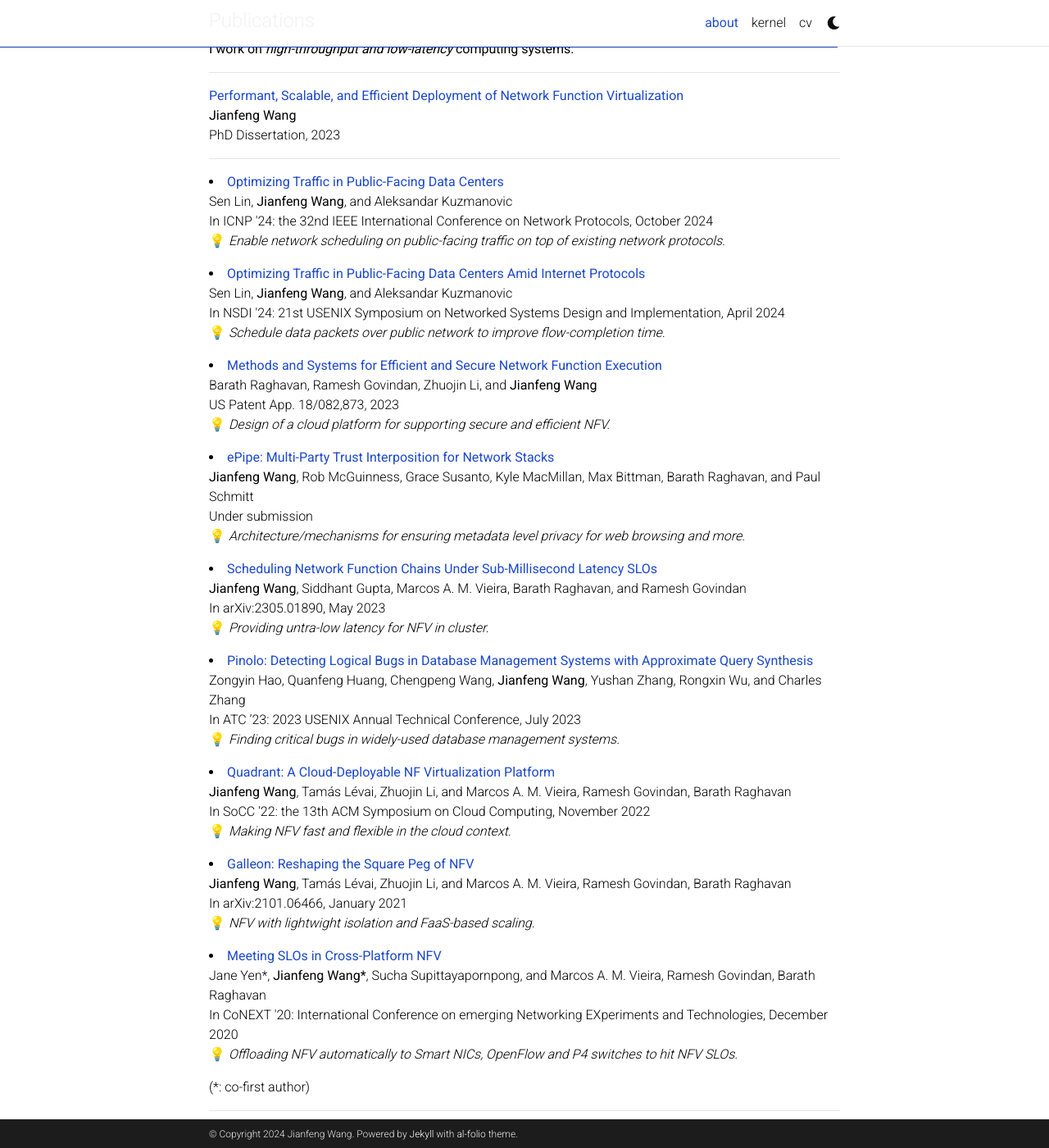
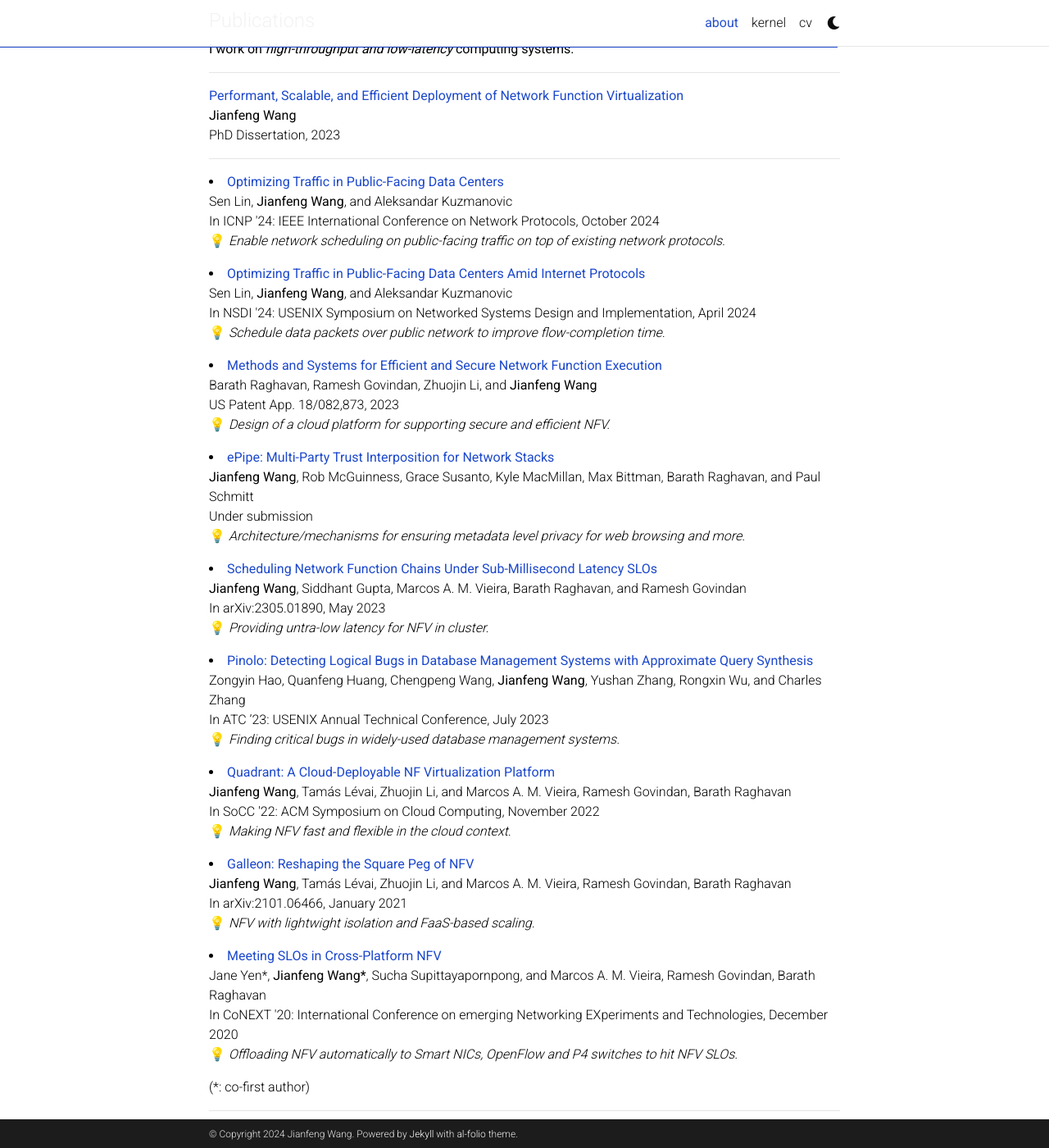
Before and after one commit to jianfenw/jianfenw.github.io, a Jekyll site: the page built from _pages/about.md, in a window 1280 px wide and 1400 px high, scrolled down 1031 px. Shown: the whole window at 82% size. Built offline with Jekyll 4.4.1, drawn with Linux system fonts in a browser that asks for light colours; full-size pictures stand in for the smaller copies a plugin makes; emoji names are drawn with the system emoji font; comment, search, counter and statistics services are not loaded; a style sheet for code colours, icons or effects is not loaded.

Commit message:
small change on conference names
Signed-off-by: Jianfeng Wang <jianfeng.w.wang@oracle.com>

```diff
--- a/_pages/about.md
+++ b/_pages/about.md
@@ -88,7 +88,7 @@ PhD Dissertation, 2023<br>
 <li>
 <a href="/"><b>Optimizing Traffic in Public-Facing Data Centers</b></a><br/>
 Sen Lin, <b>Jianfeng Wang</b>, and Aleksandar Kuzmanovic<br>
-In ICNP '24: the 32nd IEEE International Conference on Network Protocols, October 2024<br>
+In ICNP '24: IEEE International Conference on Network Protocols, October 2024<br>
 :bulb: <i>Enable network scheduling on public-facing traffic on top of existing network protocols.</i>
 </li>
 </p>
@@ -97,7 +97,7 @@ In ICNP '24: the 32nd IEEE International Conference on Network Protocols, Octobe
 <li>
 <a href="/"><b>Optimizing Traffic in Public-Facing Data Centers Amid Internet Protocols</b></a><br/>
 Sen Lin, <b>Jianfeng Wang</b>, and Aleksandar Kuzmanovic<br>
-In NSDI '24: 21st USENIX Symposium on Networked Systems Design and Implementation, April 2024<br>
+In NSDI '24: USENIX Symposium on Networked Systems Design and Implementation, April 2024<br>
 :bulb: <i>Schedule data packets over public network to improve flow-completion time.</i>
 </li>
 </p>
@@ -133,7 +133,7 @@ In arXiv:2305.01890, May 2023<br>
 <li>
 <a href="https://www.usenix.org/conference/atc23/presentation/hao"><b>Pinolo: Detecting Logical Bugs in Database Management Systems with Approximate Query Synthesis</b></a><br/>
 Zongyin Hao, Quanfeng Huang, Chengpeng Wang, <b>Jianfeng Wang</b>, Yushan Zhang, Rongxin Wu, and Charles Zhang<br>
-In ATC ’23: 2023 USENIX Annual Technical Conference, July 2023<br>
+In ATC ’23: USENIX Annual Technical Conference, July 2023<br>
 :bulb: <i>Finding critical bugs in widely-used database management systems.</i>
 </li>
 </p>
@@ -142,7 +142,7 @@ In ATC ’23: 2023 USENIX Annual Technical Conference, July 2023<br>
 <li>
 <a href="https://dl.acm.org/doi/abs/10.1145/3542929.3563471"><b>Quadrant: A Cloud-Deployable NF Virtualization Platform</b></a><br/>
 <b>Jianfeng Wang</b>, Tamás Lévai, Zhuojin Li, and Marcos A. M. Vieira, Ramesh Govindan, Barath Raghavan<br>
-In SoCC '22: the 13th ACM Symposium on Cloud Computing, November 2022<br>
+In SoCC '22: ACM Symposium on Cloud Computing, November 2022<br>
 :bulb: <i>Making NFV fast and flexible in the cloud context.</i>
 </li>
 </p>
```
